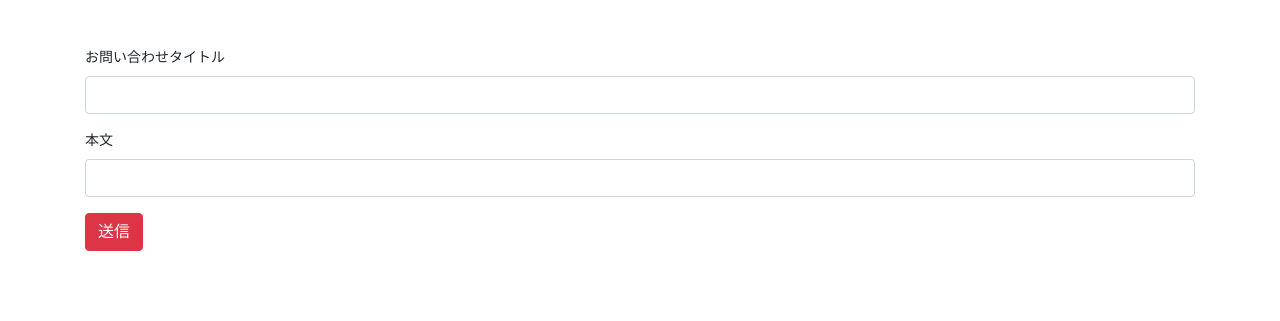
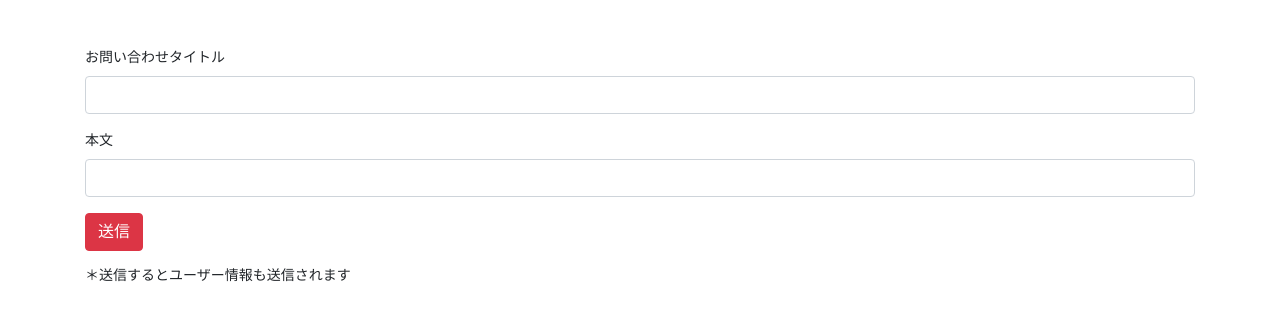
Before and after one commit to taku-y-9308/ShiftManagementApp_old, a Django app: page /contact/ in a window 1280 px wide. Shown: the part 53-374 px from the top of the page. Run offline with Django 3.2, Linux system fonts and the light colour scheme; the visitor is signed in with stand-in values (Sample User, id 1); some libraries are stand-ins or nearby versions.

Commit message:
フォーム送信時にユーザー情報も送信される旨を追記

```diff
--- a/templates/ShiftManagementApp/contact.html
+++ b/templates/ShiftManagementApp/contact.html
@@ -22,4 +22,7 @@ ShiftManagementApp
     </div>
     <button class="btn btn-danger" type="submit" id="submit-contact">送信</button>
 </form>
+<div class=".h5 text-left">
+    ＊送信するとユーザー情報も送信されます
+</div>
 {% endblock %}
```
